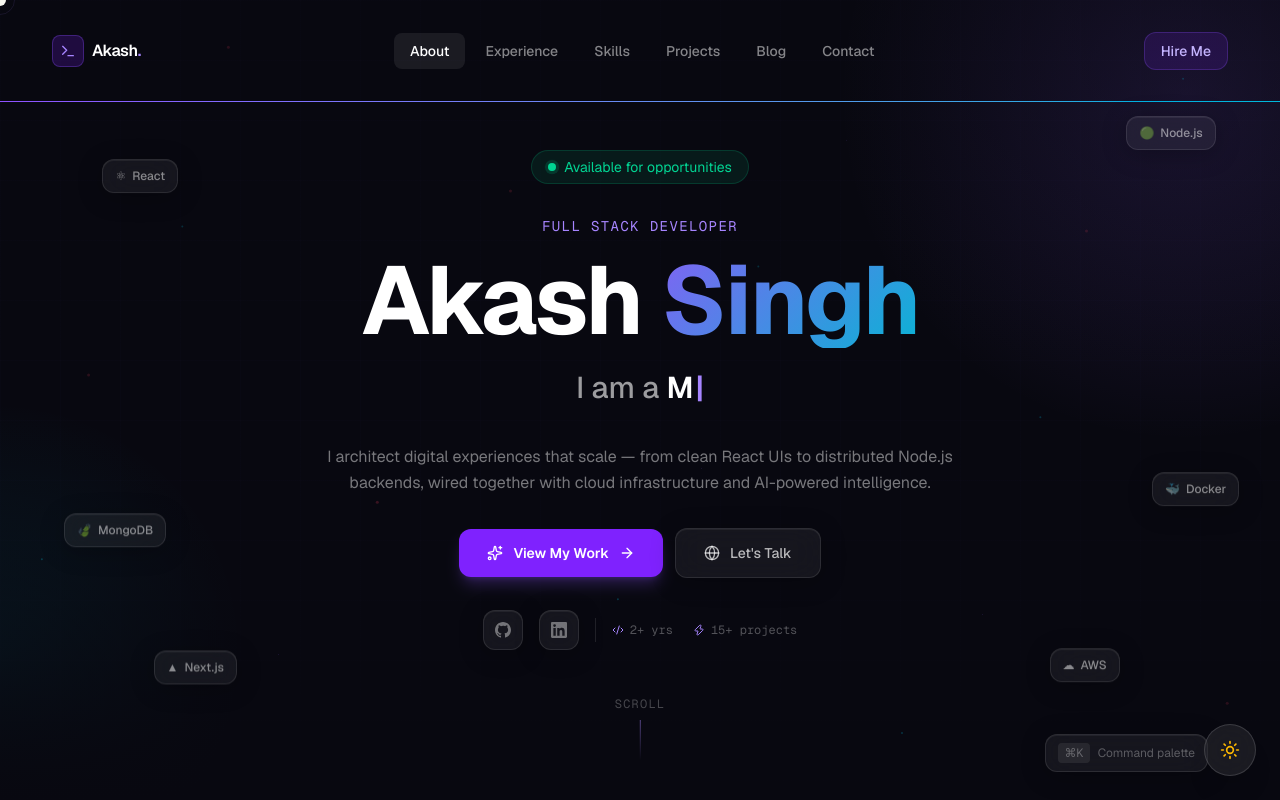
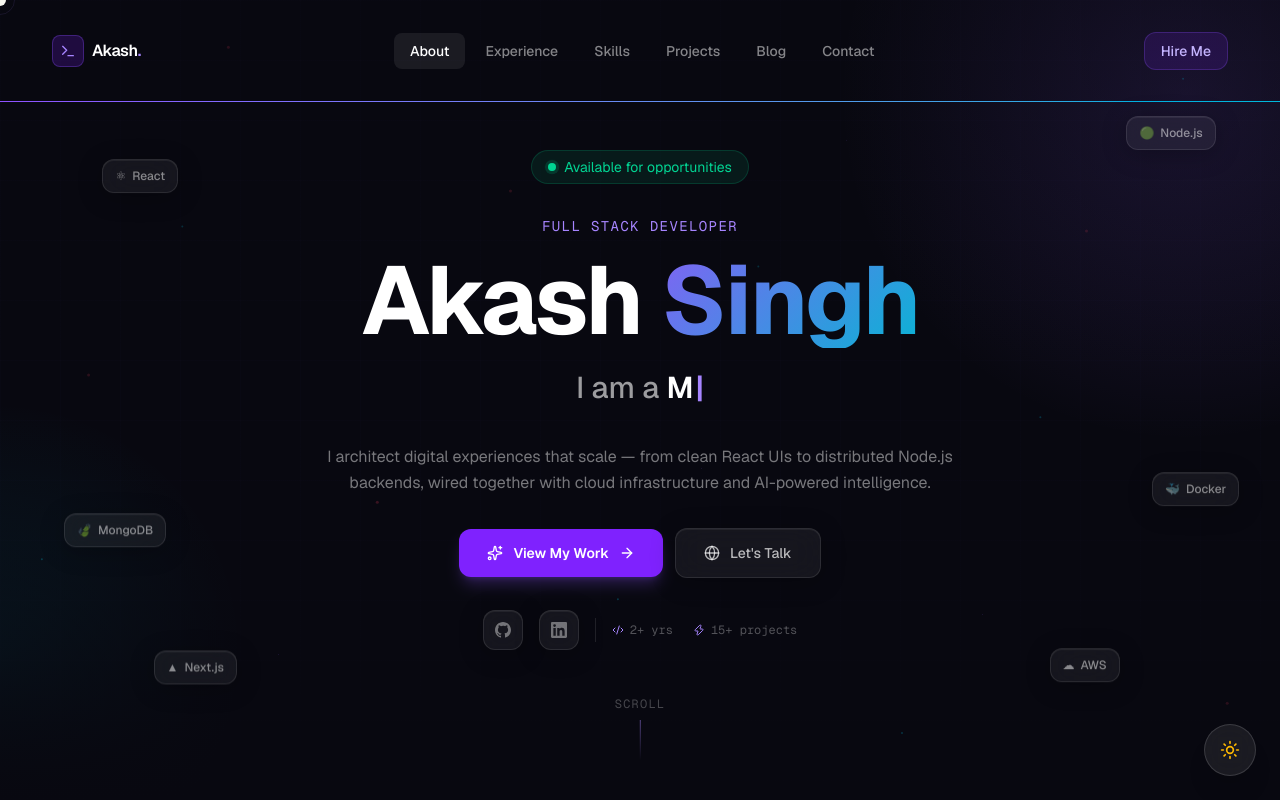
Before and after one commit to Akash-0310/Portfolio, a Next.js app: page / in a window 1280 px wide. Shown: the top 800 px of the page. Built offline with nearby package versions, Linux system fonts and the light colour scheme.

Commit message:
remove command palette hint from UI

```diff
--- a/src/app/page.tsx
+++ b/src/app/page.tsx
@@ -2,7 +2,7 @@
 import { useState, useEffect } from 'react'
 import { AnimatePresence } from 'framer-motion'
 import { LoadingScreen } from '@/components/special/LoadingScreen'
-import { CommandPalette, CommandPaletteHint } from '@/components/special/CommandPalette'
+import { CommandPalette } from '@/components/special/CommandPalette'
 import { ThemeToggle } from '@/components/special/ThemeToggle'
 import { CustomCursor } from '@/components/effects/CustomCursor'
 import { Navbar } from '@/components/layout/Navbar'
@@ -68,7 +68,6 @@ export default function Home() {
           </main>
           <Footer />
           <ThemeToggle />
-          <CommandPaletteHint />
         </>
       )}
     </>
```
